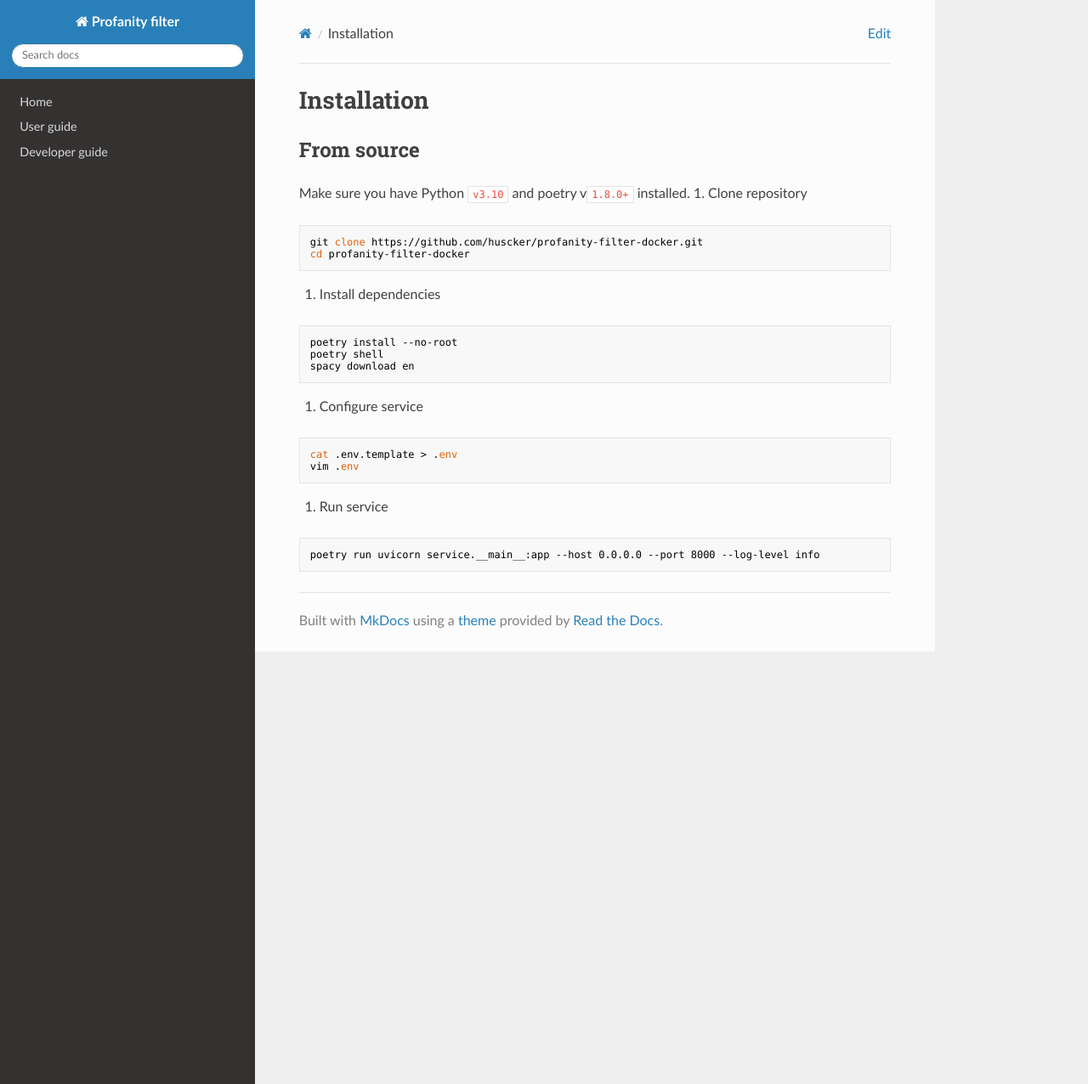
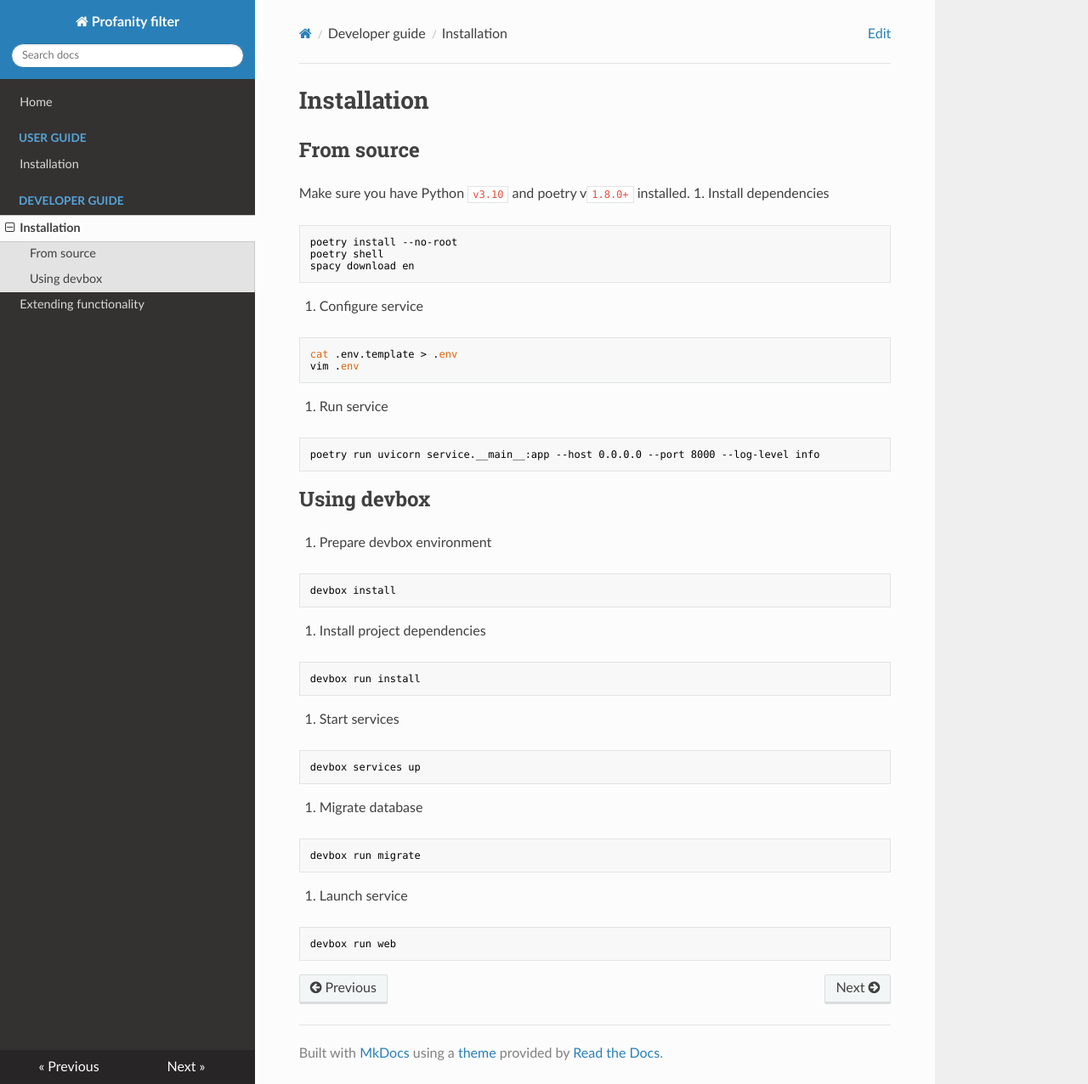
Before and after one commit to huscker/profanity-filter-docker, an MkDocs documentation site: the page built from docs/developer-guide/installation.md, in a window 1280 px wide and 1276 px high. Shown: the whole window at 85% size. Built offline with MkDocs 1.6.1, drawn with Linux system fonts in a browser that asks for light colours; nearby versions of some CDN libraries.

Commit message:
Updated docs

````diff
--- a/docs/developer-guide/installation.md
+++ b/docs/developer-guide/installation.md
@@ -1,23 +1,40 @@
 # Installation
 ## From source
 Make sure you have Python `v3.10` and poetry v`1.8.0+` installed.
-1. Clone repository
-```bash
-git clone https://github.com/huscker/profanity-filter-docker.git
-cd profanity-filter-docker
-```
-2. Install dependencies
+1. Install dependencies
 ```bash
 poetry install --no-root
 poetry shell
 spacy download en
 ```
-3. Configure service
+2. Configure service
 ```bash
 cat .env.template > .env
 vim .env
 ```
-4. Run service
+3. Run service
 ```bash
 poetry run uvicorn service.__main__:app --host 0.0.0.0 --port 8000 --log-level info
 ```
+
+## Using devbox
+1. Prepare devbox environment
+```bash
+devbox install
+```
+2. Install project dependencies
+```bash
+devbox run install
+```
+3. Start services
+```bash
+devbox services up
+```
+4. Migrate database
+```bash
+devbox run migrate
+```
+5. Launch service
+```bash
+devbox run web
+```
--- a/mkdocs.yaml
+++ b/mkdocs.yaml
@@ -3,6 +3,9 @@ site_description: Project documentation on profanity filter service.
 edit_uri: blob/master/docs/
 nav:
   - Home: index.md
-  - User guide: user-guide/
-  - Developer guide: developer-guide/
+  - 'User guide':
+      - Installation: user-guide/installation.md
+  - 'Developer guide':
+      - Installation: developer-guide/installation.md
+      - Extending functionality: developer-guide/adding-providers.md
 theme: readthedocs
````
Also changed, not shown: README.md (+4 -43 lines), docs/developer-guide/adding-providers.md (+71 -0 lines), docs/user-guide/installation.md (+5 -7 lines), docs/developer-guide/README.md (deleted), docs/user-guide/README.md (deleted), docs/user-guide/configuration.md (deleted).
